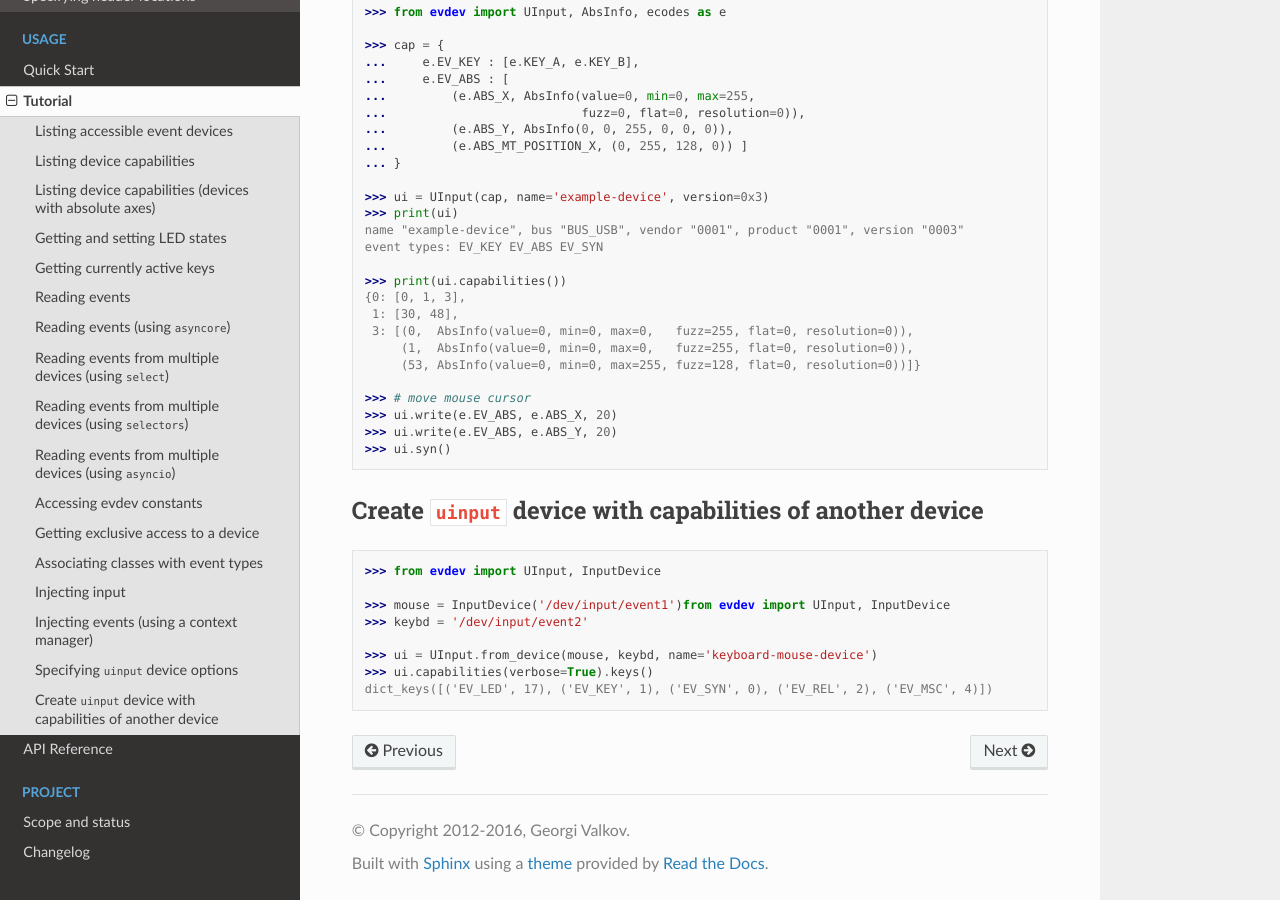
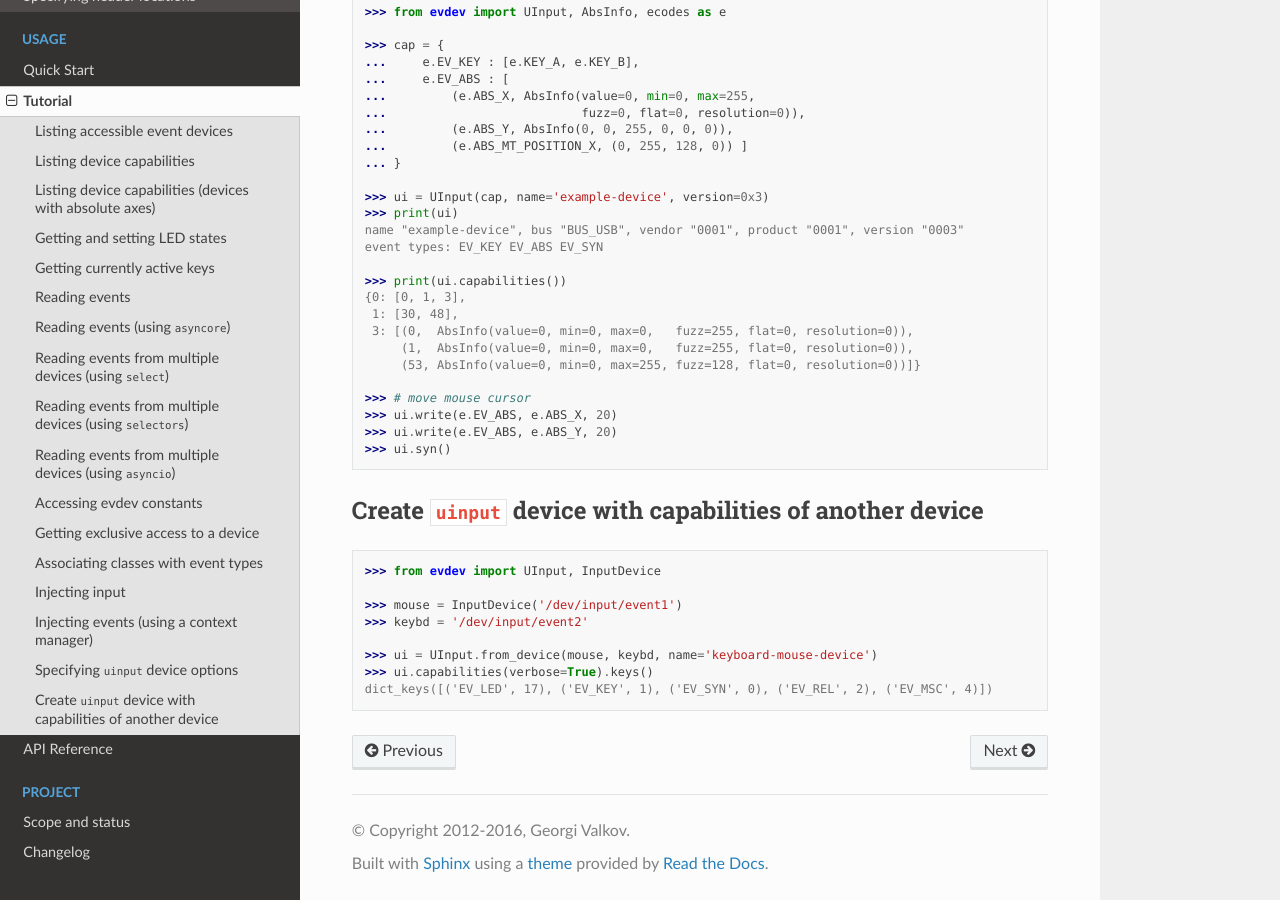
Before and after one commit to gvalkov/python-evdev, a Sphinx documentation site: the page built from docs/tutorial.rst, in a window 1280 px wide and 900 px high, scrolled down 5376 px. Built offline with Sphinx 7.4.7 and the Read the Docs theme 2.0.0, drawn with Linux system fonts in a browser that asks for light colours.

Commit message:
Removing unnecessary code

```diff
--- a/docs/tutorial.rst
+++ b/docs/tutorial.rst
@@ -352,7 +352,7 @@ Create ``uinput`` device with capabilities of another device
 
     >>> from evdev import UInput, InputDevice
 
-    >>> mouse = InputDevice('/dev/input/event1')from evdev import UInput, InputDevice
+    >>> mouse = InputDevice('/dev/input/event1')
     >>> keybd = '/dev/input/event2'
 
     >>> ui = UInput.from_device(mouse, keybd, name='keyboard-mouse-device')
```
